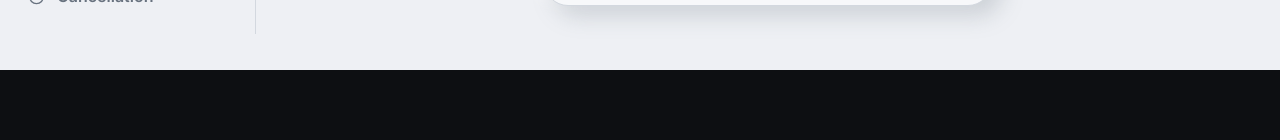
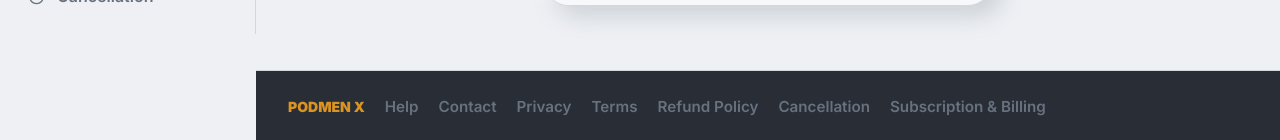
Before and after one commit to mboy24399-pixel/podmen2, a Next.js app: page /login in a window 1280 px wide. Shown: the part 766-906 px from the top of the page. Before the commit the page ends 836 px from the top, so only its background shows below. Built offline with nearby package versions, Linux system fonts and the light colour scheme; no server answers.

Commit message:
Add public policy footer to user panel

```diff
--- a/src/components/navigation/AppShell.tsx
+++ b/src/components/navigation/AppShell.tsx
@@ -1,26 +1,37 @@
 "use client";
 
+import Link from "next/link";
 import { usePathname } from "next/navigation";
 import Sidebar from "@/components/navigation/Sidebar";
 import Header from "@/components/navigation/Header";
 import MobileNav from "@/components/navigation/MobileNav";
 
+const publicLinks = [
+  ["Help", "/help"],
+  ["Contact", "/contact"],
+  ["Privacy", "/privacy-policy"],
+  ["Terms", "/terms"],
+  ["Refund Policy", "/refund-policy"],
+  ["Cancellation", "/cancellation-policy"],
+  ["Subscription & Billing", "/subscription-terms"],
+] as const;
+
 export default function AppShell({ children }: { children: React.ReactNode }) {
   const pathname = usePathname();
   const isAdmin = pathname === "/admin" || pathname.startsWith("/admin/");
-
-  if (isAdmin) {
-    return <main className="min-h-screen bg-dark text-white">{children}</main>;
-  }
-
-  return (
-    <div className="user-skeuo-theme flex min-h-screen">
-      <Sidebar />
-      <div className="flex min-w-0 flex-1 flex-col">
-        <Header />
-        <main className="flex-1 overflow-y-auto pb-24 md:pb-8">{children}</main>
-      </div>
-      <MobileNav />
+  if (isAdmin) return <main className="min-h-screen bg-dark text-white">{children}</main>;
+  return <div className="user-skeuo-theme flex min-h-screen">
+    <Sidebar />
+    <div className="flex min-w-0 flex-1 flex-col">
+      <Header />
+      <main className="flex-1 overflow-y-auto pb-24 md:pb-8">{children}</main>
+      <footer className="border-t border-dark-border bg-dark-surface/90 px-5 py-6 md:px-8">
+        <div className="mx-auto flex max-w-7xl flex-wrap items-center gap-x-5 gap-y-2 text-sm font-semibold text-dark-muted">
+          <span className="font-black text-accent">PODMEN X</span>
+          {publicLinks.map(([label, href]) => <Link key={href} href={href} className="hover:text-white">{label}</Link>)}
+        </div>
+      </footer>
     </div>
-  );
+    <MobileNav />
+  </div>;
 }
```
